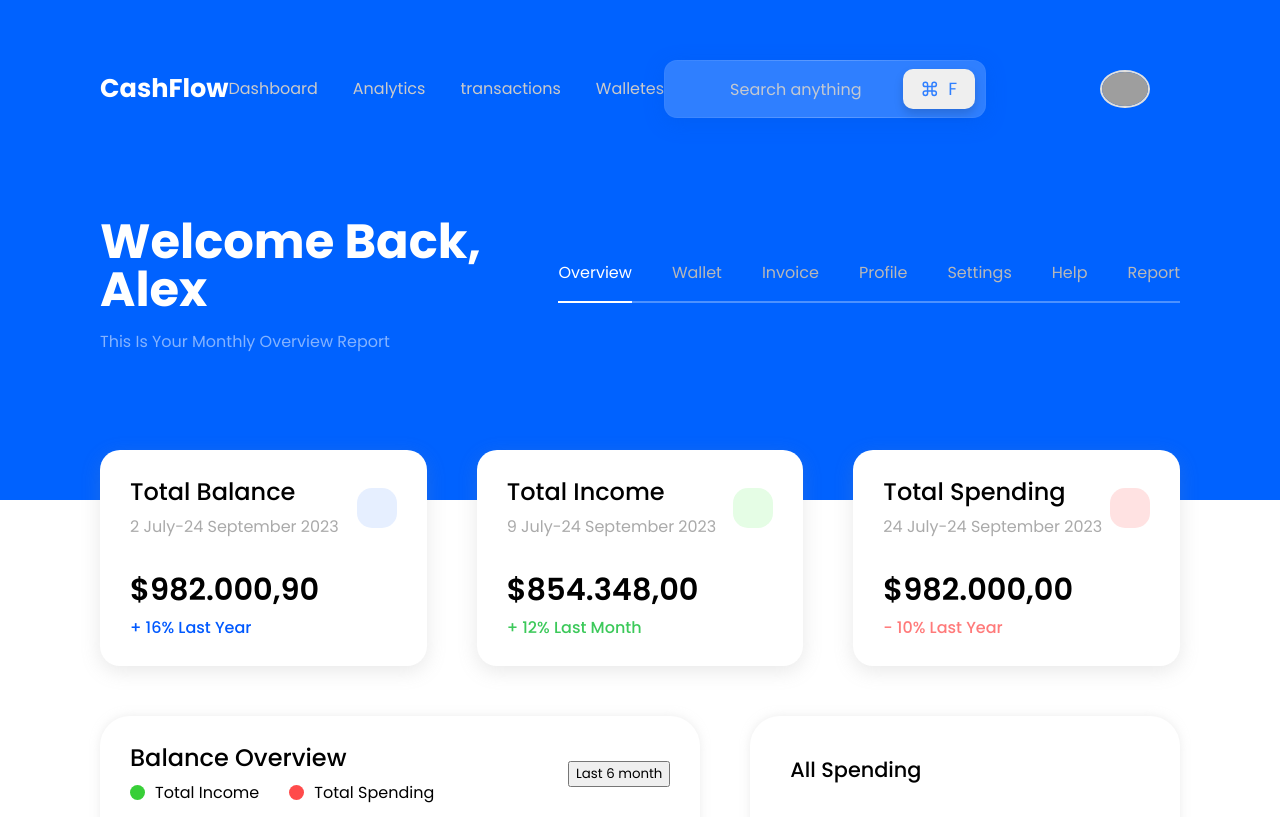
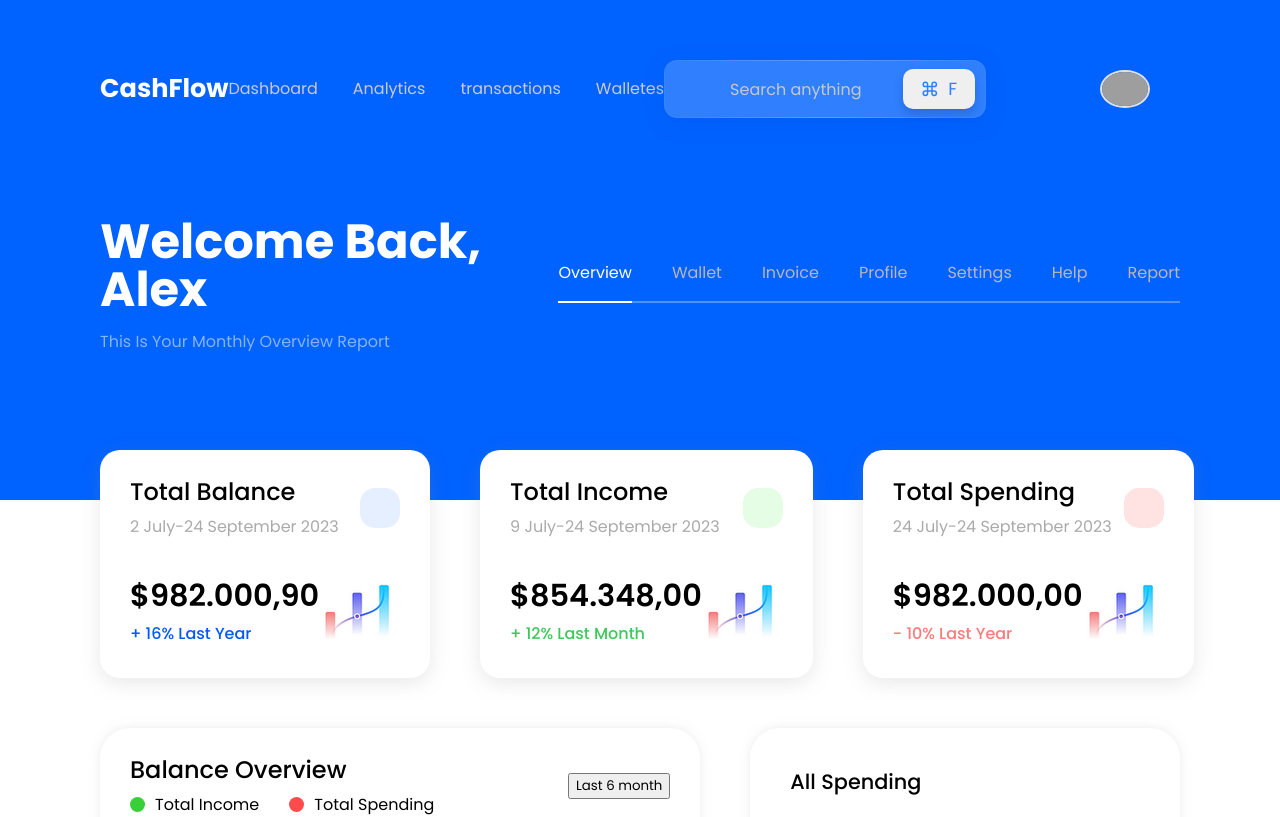
Before and after one commit to UndeadMe/react-dashboard, a React (Vite) app: page /overview in a window 1280 px wide. Shown: the top 817 px of the page. Built offline with nearby package versions, Linux system fonts and the light colour scheme; grey boxes are pictures that could not be loaded; some icons are missing.

Commit message:
feat: add total income chart image

```diff
--- a/src/components/TotalBox.jsx
+++ b/src/components/TotalBox.jsx
@@ -16,7 +16,9 @@ export default function TotalBox({ title, secTitle, totalAmount, incomeStatement
                     <h2>{ totalAmount }</h2>
                     <h6 className={styles[`incomestatement-${type}`]}>{ incomeStatement }</h6>
                 </div>
-                {/* // Todo icome statement photo */}
+                <div className={styles["income-chart"]}>
+                    <img src="/img/income-chart.png" alt="" />
+                </div>
             </div>
         </div>
     )
```
Also changed, not shown: public/img/income-chart.png (added).
